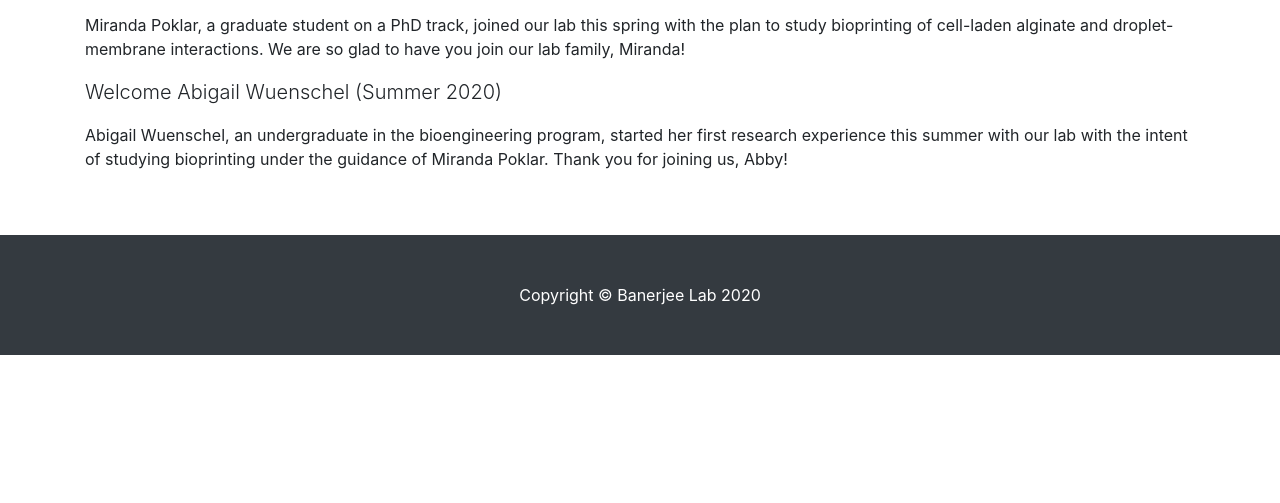
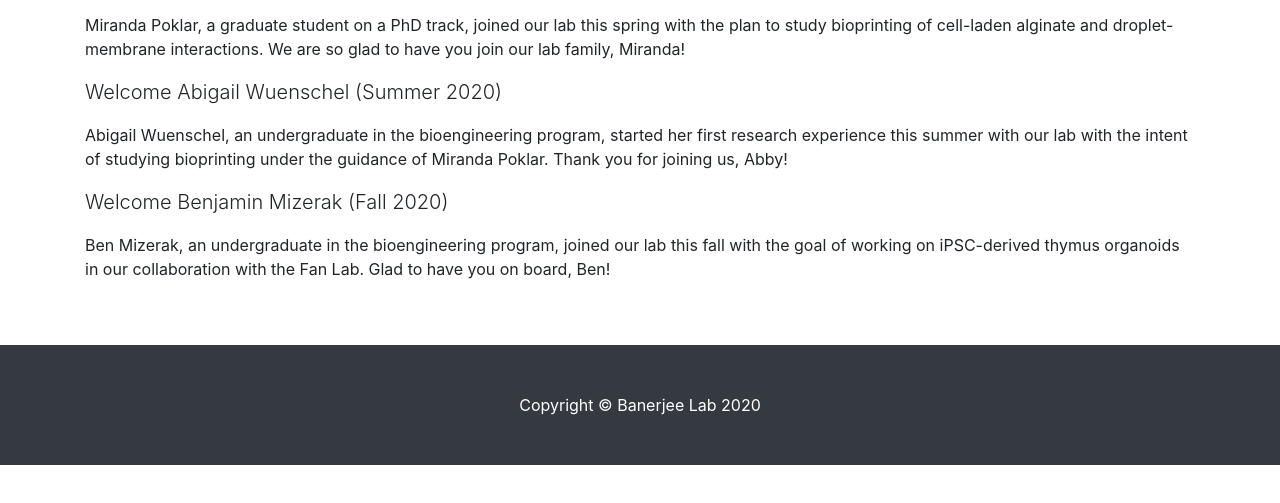
Before and after one commit to thebanerjeelab/temp_website, a website: page Lab_News.html in a window 1280 px wide. Shown: the part 193-696 px from the top of the page. Drawn offline with Linux system fonts and the light colour scheme.

Commit message:
Add files via upload

```diff
--- a/Lab_News.html
+++ b/Lab_News.html
@@ -72,6 +72,8 @@
 	  <p> Miranda Poklar, a graduate student on a PhD track, joined our lab this spring with the plan to study bioprinting of cell-laden alginate and droplet-membrane interactions. We are so glad to have you join our lab family, Miranda!</p>
 	  <p class="lead"> Welcome Abigail Wuenschel (Summer 2020)</p>
 	  <p> Abigail Wuenschel, an undergraduate in the bioengineering program, started her first research experience this summer with our lab with the intent of studying bioprinting under the guidance of Miranda Poklar. Thank you for joining us, Abby! </p>
+	  <p class="lead"> Welcome Benjamin Mizerak (Fall 2020)</p>
+	  <p> Ben Mizerak, an undergraduate in the bioengineering program, joined our lab this fall with the goal of working on iPSC-derived thymus organoids in our collaboration with the Fan Lab. Glad to have you on board, Ben! </p>
 
     </div>
   </section>
```
